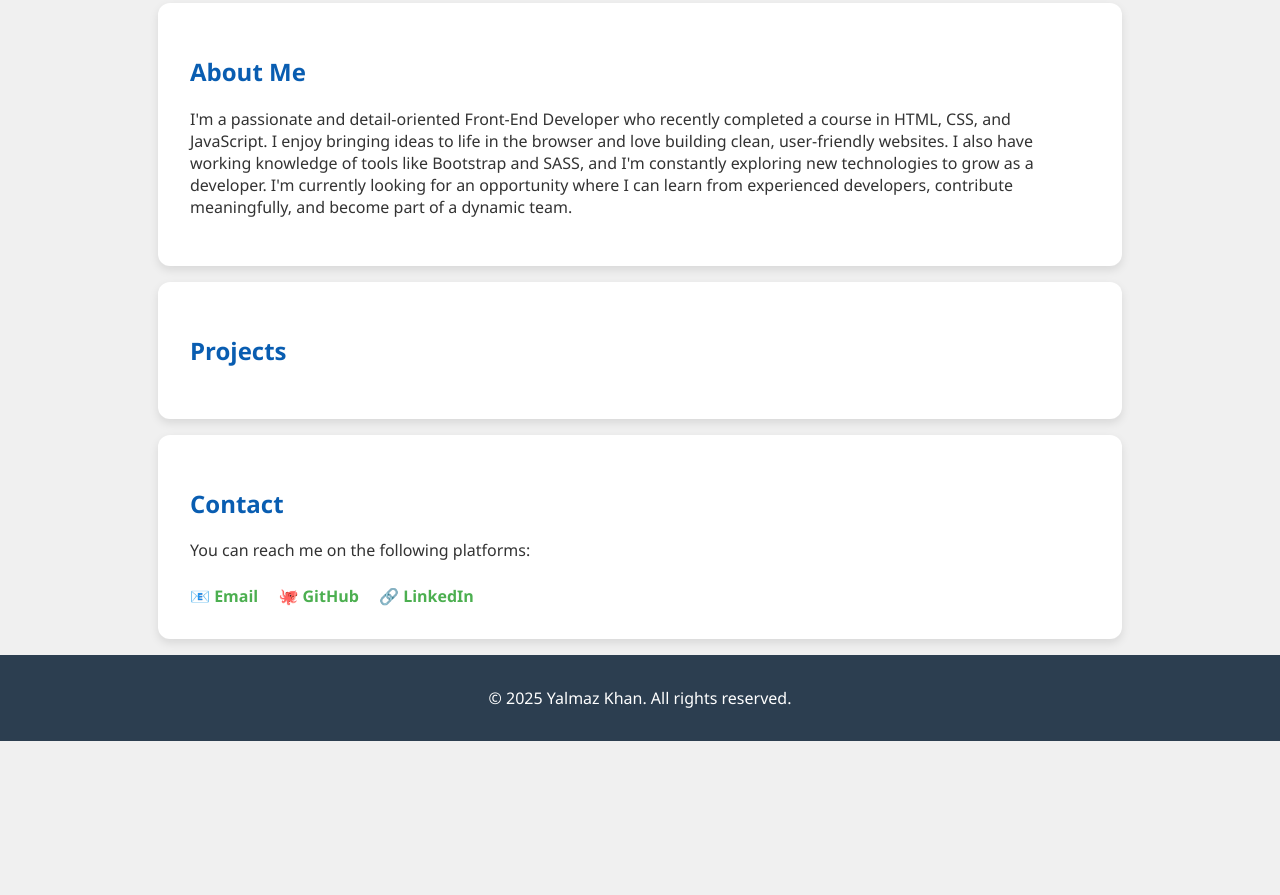
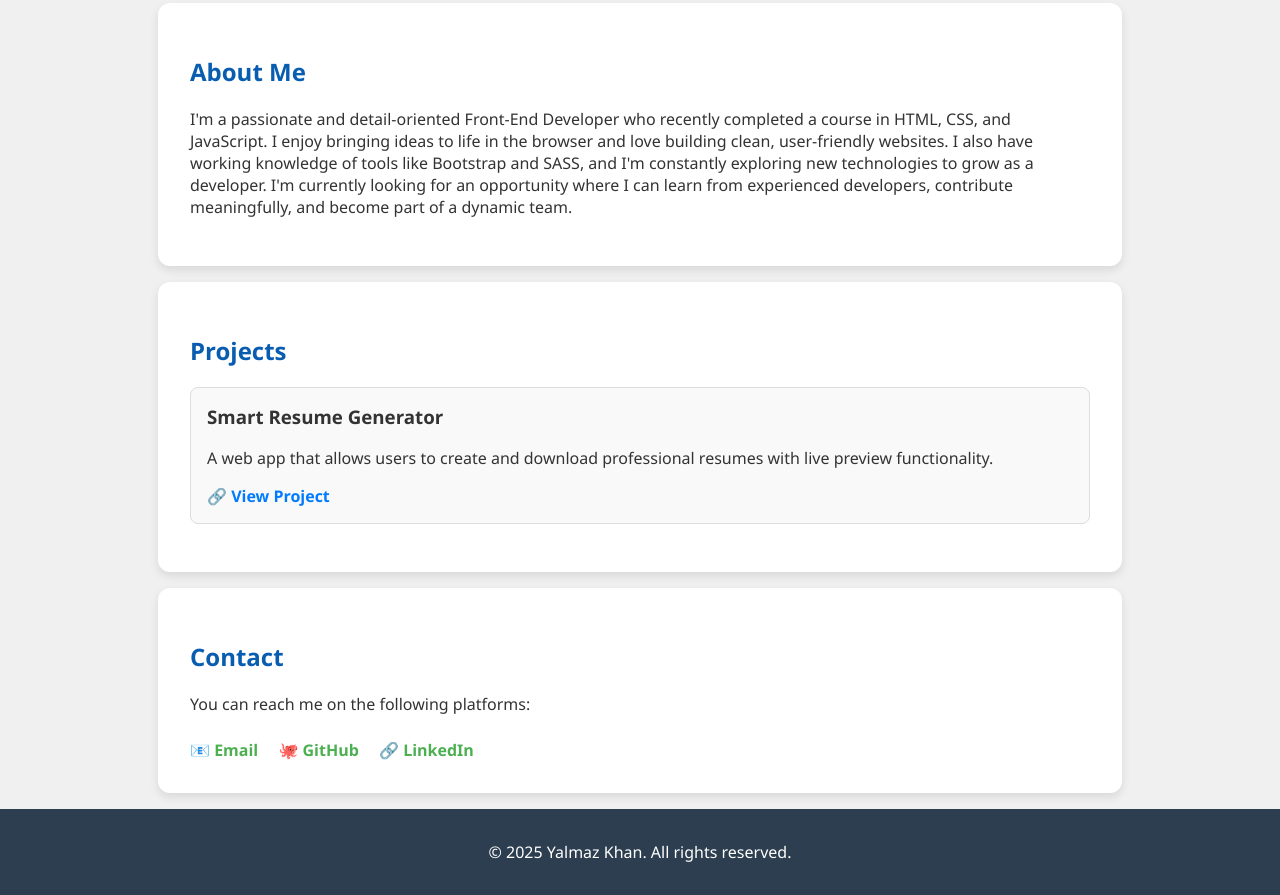
Before and after one commit to kyaxl/Portfolio, a plain HTML site: page index.html in a window 1280 px wide. Shown: the part 819-1714 px from the top of the page. Before the commit the page ends 1560 px from the top, so only its background shows below. Drawn offline with Linux system fonts and the light colour scheme.

Commit message:
added projects

```diff
--- a/index.html
+++ b/index.html
@@ -39,7 +39,12 @@
     <h2>Projects</h2>
     <div class="project-list">
       <!-- Project cards go here -->
-       <a href="https://kyaxl.github.io/smart-resume-generator/"></a>
+      <div class="project-card">
+      <h3>Smart Resume Generator</h3>
+      <p>A web app that allows users to create and download professional resumes with live preview functionality.</p>
+      <a href="https://kyaxl.github.io/smart-resume-generator/" target="_blank">🔗 View Project</a>
+    </div>
+
     </div>
   </section>
 
--- a/style.css
+++ b/style.css
@@ -137,3 +137,29 @@ h2.dark-mode{
   margin: 0;
   color: #555;
 }
+
+/* Project Section */
+.project-card {
+  background-color: #f9f9f9;
+  border: 1px solid #ddd;
+  padding: 1rem;
+  border-radius: 8px;
+  margin-bottom: 1rem;
+  transition: transform 0.3s ease;
+}
+
+.project-card:hover {
+  transform: scale(1.02);
+  box-shadow: 0 4px 12px rgba(0,0,0,0.1);
+}
+
+.project-card h3 {
+  margin-top: 0;
+  color: #333;
+}
+
+.project-card a {
+  color: #007bff;
+  text-decoration: none;
+  font-weight: bold;
+}
```
